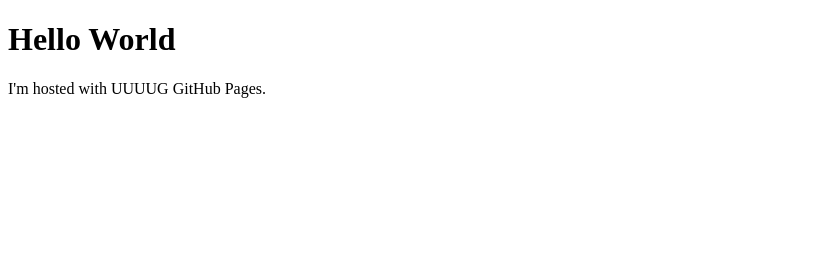
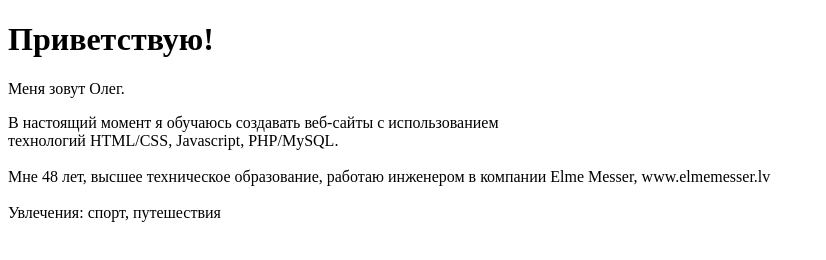
Before and after one commit to LorcaNotOrca/LorcaNotOrca.github.io, a plain HTML site: page index.html in a window 1280 px wide. Shown: the whole page, without its empty margins (0-826 px from the left). Drawn offline with Linux system fonts and the light colour scheme.

Commit message:
Update index.html

```diff
--- a/index.html
+++ b/index.html
@@ -1,7 +1,15 @@
 <!DOCTYPE html>
 <html>
 <body>
-<h1>Hello World</h1>
-<p>I'm hosted with UUUUG GitHub Pages.</p>
+<h1>Приветствую!<br>
+</h1>
+<p>Меня зовут Олег.</p>
+В настоящий момент я обучаюсь создавать веб-сайты с использованием <br>
+технологий HTML/CSS, Javascript, PHP/MySQL.<br>
+<br>
+Мне 48 лет, высшее техническое образование, работаю инженером в
+компании Elme Messer, www.elmemesser.lv<br>
+<br>
+Увлечения: спорт, путешествия<br>
 </body>
 </html>
```
